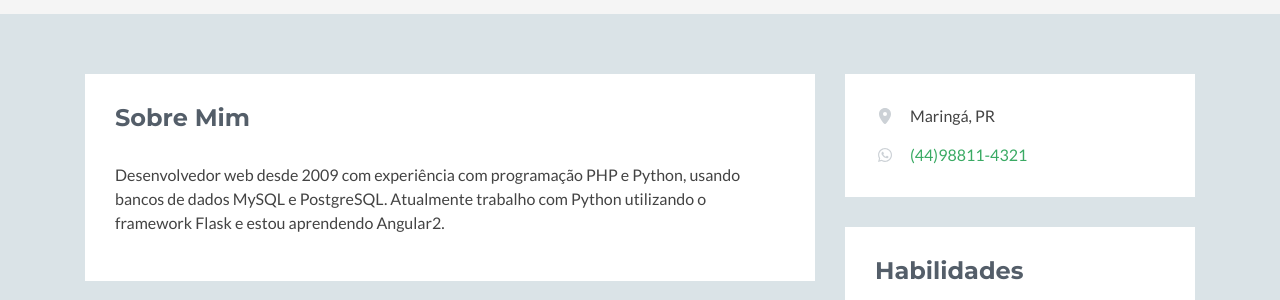
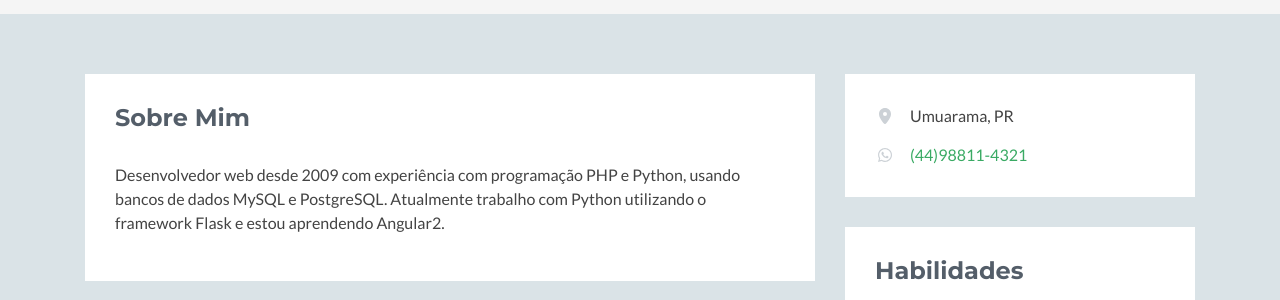
Before and after one commit to leandrocorreasantos/leandrocorreasantos.github.io, a Jekyll site: the page built from index.html, in a window 1280 px wide and 900 px high. Shown: the part 236-536 px from the top of the window. Built offline with Jekyll 4.4.1, drawn with Linux system fonts in a browser that asks for light colours; nearby versions of some CDN libraries; library files that are not in the unit come from our copies; the list of posts is cut into pages by our own code; a style sheet for code colours, icons or effects is not loaded.

Commit message:
change city

```diff
--- a/_includes/side_menu.html
+++ b/_includes/side_menu.html
@@ -3,7 +3,7 @@
                         <h2 class="heading sr-only">Basic Information</h2>
                         <div class="content">
                             <ul class="list-unstyled">
-                                <li><i class="fas fa-map-marker-alt"></i><span class="sr-only">Location:</span>Maringá, PR</li>
+                                <li><i class="fas fa-map-marker-alt"></i><span class="sr-only">Location:</span>Umuarama, PR</li>
                                 <li><i class="fab fa-whatsapp"></i><span class="sr-only">Telefone (whatsapp):</span><a href="#" noindex nofollow>(44)98811-4321</a></li>
                             </ul>
                         </div><!--//content-->
```
